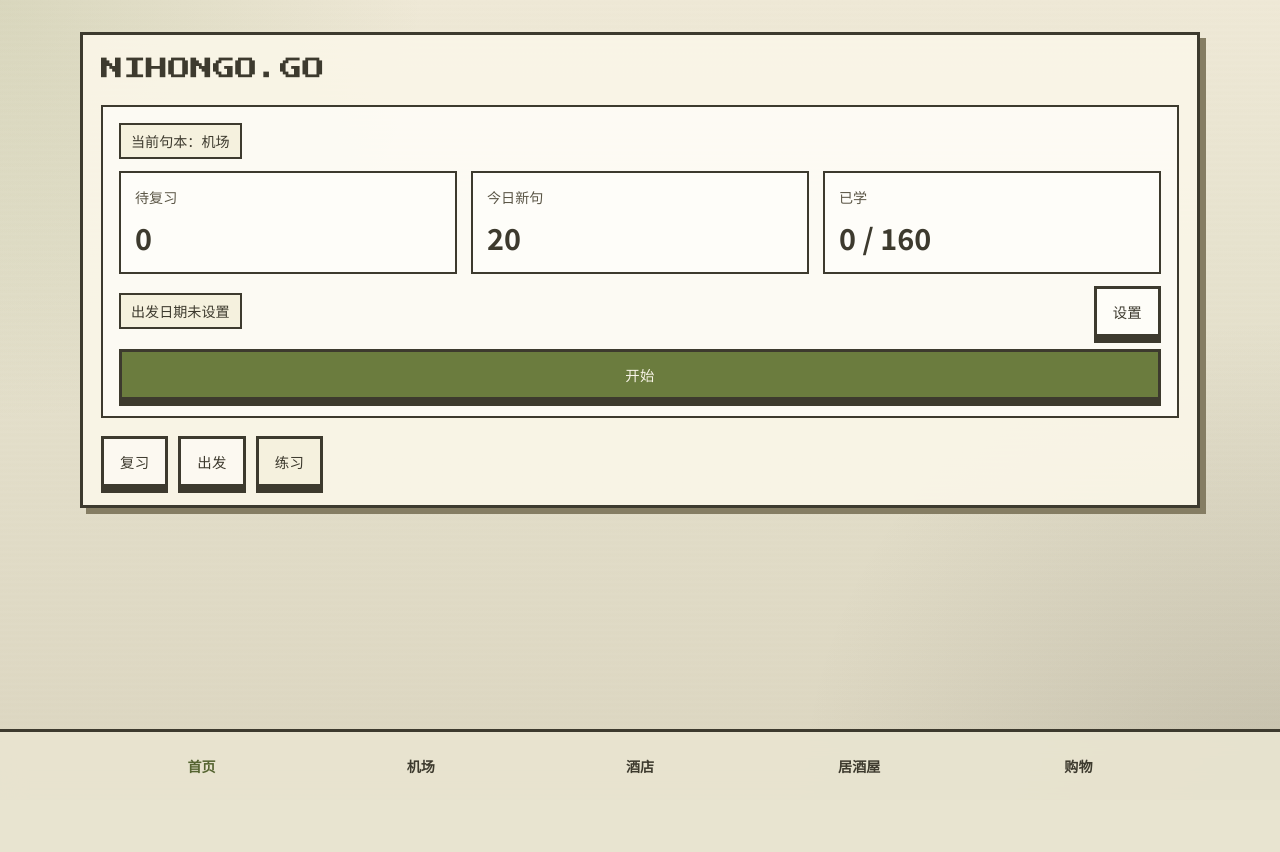
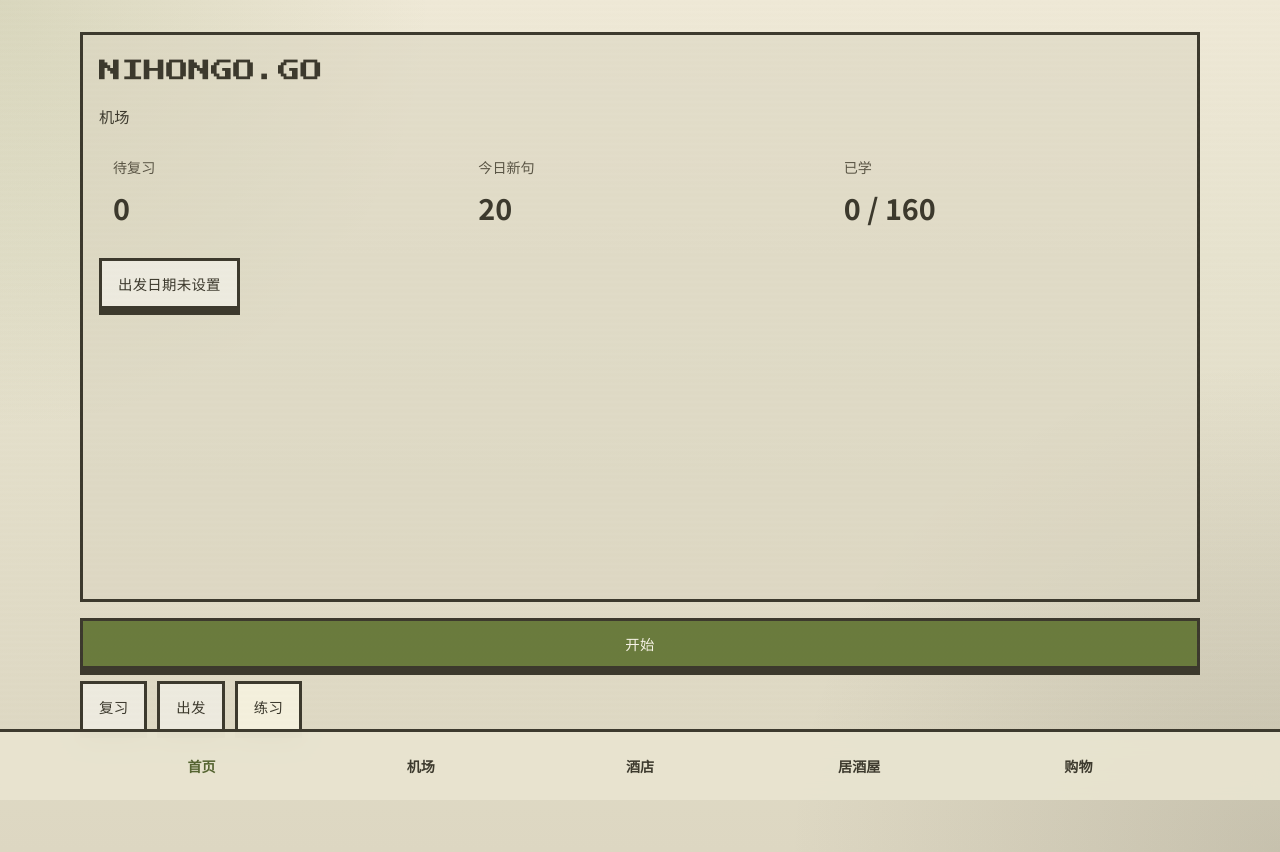
Before and after one commit to bebop-m/japan, a Next.js app: page / in a window 1280 px wide. Before the commit the page ends 800 px from the top, so only its background shows below. Built offline with nearby package versions, Linux system fonts and the light colour scheme.

Commit message:
Batch 3 — 首页真掌机化

```diff
--- a/src/app/departure/page.tsx
+++ b/src/app/departure/page.tsx
@@ -5,11 +5,7 @@ import { getAllPhraseCards, getAllWordCards, getSceneSummaries } from "@/lib/con
 export default function DeparturePage() {
   return (
     <div className="page-stack">
-      <PixelHeading
-        kicker="出发模式"
-        title="出发前只冲刺最需要带走的句子。"
-        description="这里不是全库随机练习，而是收藏句、核心句和近期高错句的临行冲刺。"
-      />
+      <PixelHeading kicker="出发" title="临行冲刺" />
       <DepartureSession
         scenes={getSceneSummaries()}
         phraseCards={getAllPhraseCards()}
--- a/src/app/globals.css
+++ b/src/app/globals.css
@@ -68,7 +68,6 @@ main {
   position: relative;
   border: 3px solid var(--border);
   background: var(--panel);
-  box-shadow: 6px 6px 0 0 var(--shadow);
   padding: 18px;
 }
 
@@ -201,9 +200,7 @@ main {
 }
 
 .stat-box {
-  border: 2px solid var(--border);
   padding: 14px;
-  background: rgba(255, 255, 255, 0.48);
 }
 
 .stat-label {
@@ -218,6 +215,28 @@ main {
   display: block;
   font-size: clamp(1.2rem, 3vw, 1.8rem);
   font-weight: 700;
+}
+
+.gameboy-layout {
+  display: flex;
+  flex-direction: column;
+  min-height: calc(100vh - 100px);
+}
+
+.gameboy-screen {
+  flex: 1;
+  padding: 20px 16px 24px;
+  border: 3px solid var(--border);
+  background: rgba(220, 216, 196, 0.55);
+  display: flex;
+  flex-direction: column;
+  gap: 16px;
+}
+
+.gameboy-controls {
+  padding: 16px 0 0;
+  display: grid;
+  gap: 12px;
 }
 
 .scene-grid {
--- a/src/app/offline/page.tsx
+++ b/src/app/offline/page.tsx
@@ -7,7 +7,6 @@ export default function OfflinePage() {
       <PixelHeading
         kicker="Offline Fallback"
         title="Network lost, shell kept."
-        description="PWA 已配置离线兜底页。正式阶段会在缓存策略稳定后继续补全细节。"
       />
       <PixelCard>
         <p className="muted" style={{ margin: 0 }}>
--- a/src/app/practice/page.tsx
+++ b/src/app/practice/page.tsx
@@ -5,11 +5,7 @@ import { getAllPhraseCards, getAllWordCards, getSceneSummaries } from "@/lib/con
 export default function PracticePage() {
   return (
     <div className="page-stack">
-      <PixelHeading
-        kicker="练习模式"
-        title="用全场景随机抽题拉高输出速度。"
-        description="这里是速度训练场：对已学句子做严格匹配，答错自动重练，但不改 SRS 间隔。"
-      />
+      <PixelHeading kicker="练习" title="速度训练" />
       <PracticeSession
         scenes={getSceneSummaries()}
         phraseCards={getAllPhraseCards()}
--- a/src/app/scene/[sceneId]/lesson/[lessonId]/page.tsx
+++ b/src/app/scene/[sceneId]/lesson/[lessonId]/page.tsx
@@ -46,7 +46,6 @@ export default function LessonPage({ params }: LessonPageProps) {
       <PixelHeading
         kicker={`${sceneNameMap[sceneId]} / ${lesson.code}`}
         title={lesson.title}
-        description={lesson.overview}
       />
 
       <PixelCard soft>
--- a/src/app/settings/page.tsx
+++ b/src/app/settings/page.tsx
@@ -4,11 +4,7 @@ import { SettingsPanel } from "@/components/settings-panel";
 export default function SettingsPage() {
   return (
     <div className="page-stack">
-      <PixelHeading
-        kicker="SETTINGS"
-        title="设置与备份"
-        description="设置出发日期、导出或导入学习记录，并进入诊断工具。"
-      />
+      <PixelHeading kicker="SETTINGS" title="设置与备份" />
       <SettingsPanel />
     </div>
   );
--- a/src/app/speech-lab/page.tsx
+++ b/src/app/speech-lab/page.tsx
@@ -9,7 +9,6 @@ export default function SpeechLabPage() {
       <PixelHeading
         kicker="iOS 发音测试台"
         title="语音路径测试"
-        description="验证麦克风权限、录音格式、Azure评分在生产前正常工作。"
       />
 
       <div className="two-column">
--- a/src/components/dashboard-shell.tsx
+++ b/src/components/dashboard-shell.tsx
@@ -2,7 +2,6 @@
 
 import { useMemo } from "react";
 import { PixelButton } from "@/components/pixel-button";
-import { PixelCard } from "@/components/pixel-card";
 import { getScene } from "@/lib/content";
 import {
   getCurrentBookSceneId,
@@ -39,18 +38,6 @@ interface DashboardAction {
   href: string;
   label: string;
   variant: "secondary" | "ghost";
-}
-
-function getToneBadgeClass(tone: "neutral" | "success" | "danger") {
-  if (tone === "success") {
-    return "badge success";
-  }
-
-  if (tone === "danger") {
-    return "badge danger";
-  }
-
-  return "badge";
 }
 
 function getCountdownLabel(countdown: ReturnType<typeof resolveDepartureCountdown>) {
@@ -103,7 +90,6 @@ export function DashboardShell({ scenes }: DashboardShellProps) {
     departureReadyCount
   });
   const countdownLabel = getCountdownLabel(countdown);
-  const countdownBadgeClass = getToneBadgeClass(countdown.tone);
   const primaryAction = resolvePrimaryAction({
     countdown,
     dueReviewCount,
@@ -133,17 +119,19 @@ export function DashboardShell({ scenes }: DashboardShellProps) {
 
   if (completion.isCurriculumComplete) {
     return (
-      <div className="page-stack">
-        <PixelCard>
-          <div className="hero">
+      <div className="gameboy-layout">
+        <div className="gameboy-screen">
           <div className="hero-title">
             <span className="display">NIHONGO.GO</span>
           </div>
-            <div className="summary-box">
-              <div className="page-stack" style={{ gap: 12 }}>
-                <div className="meta-row" style={{ justifyContent: "space-between", alignItems: "center" }}>
-                  <span className="badge success">全部通关</span>
+
+          <div className="meta-row" style={{ alignItems: "center", gap: 12 }}>
+            <span style={{ fontFamily: "var(--font-body)", fontSize: "0.95rem" }}>全部通关</span>
+            {spotlightCount > 0 ? (
+              <span className="badge danger">回炉 {spotlightCount}</span>
+            ) : null}
           </div>
+
           <div className="stat-grid">
             <div className="stat-box">
               <span className="stat-label">场景</span>
@@ -164,25 +152,18 @@ export function DashboardShell({ scenes }: DashboardShellProps) {
               </strong>
             </div>
           </div>
-                <div className="meta-row" style={{ justifyContent: "space-between", alignItems: "center" }}>
-                  <span className={countdownBadgeClass}>{countdownLabel}</span>
+
+          <div>
             <PixelButton href="/settings" variant="ghost">
-                    设置
+              {countdownLabel}
             </PixelButton>
           </div>
+        </div>
+
+        <div className="gameboy-controls">
           <PixelButton href={primaryAction.href} style={{ width: "100%" }}>
             {primaryAction.label}
           </PixelButton>
-              </div>
-            </div>
-            {spotlightCount > 0 ? (
-              <div className="meta-row" style={{ justifyContent: "space-between", alignItems: "center" }}>
-                <span className="badge danger">重点巩固 {spotlightCount}</span>
-                <PixelButton href="/review?focus=1" variant="secondary">
-                  回炉
-                </PixelButton>
-              </div>
-            ) : null}
           <div className="split-actions">
             {actionButtons.map((action) => (
               <PixelButton key={action.href} href={action.href} variant={action.variant}>
@@ -191,23 +172,26 @@ export function DashboardShell({ scenes }: DashboardShellProps) {
             ))}
           </div>
         </div>
-        </PixelCard>
       </div>
     );
   }
 
   return (
-    <div className="page-stack">
-      <PixelCard>
-        <div className="hero">
+    <div className="gameboy-layout">
+      <div className="gameboy-screen">
         <div className="hero-title">
           <span className="display">NIHONGO.GO</span>
         </div>
-          <div className="summary-box">
-            <div className="page-stack" style={{ gap: 12 }}>
-              <div className="meta-row" style={{ justifyContent: "space-between", alignItems: "center" }}>
-                <span className="badge">当前句本：{currentBookLabel}</span>
+
+        <div className="meta-row" style={{ alignItems: "center", gap: 12 }}>
+          <span style={{ fontFamily: "var(--font-body)", fontSize: "0.95rem" }}>
+            {currentBookLabel}
+          </span>
+          {spotlightCount > 0 ? (
+            <span className="badge danger">回炉 {spotlightCount}</span>
+          ) : null}
         </div>
+
         <div className="stat-grid">
           <div className="stat-box">
             <span className="stat-label">待复习</span>
@@ -224,25 +208,18 @@ export function DashboardShell({ scenes }: DashboardShellProps) {
             </strong>
           </div>
         </div>
-              <div className="meta-row" style={{ justifyContent: "space-between", alignItems: "center" }}>
-                <span className={countdownBadgeClass}>{countdownLabel}</span>
+
+        <div>
           <PixelButton href="/settings" variant="ghost">
-                  设置
+            {countdownLabel}
           </PixelButton>
         </div>
+      </div>
+
+      <div className="gameboy-controls">
         <PixelButton href={currentBookHref} style={{ width: "100%" }}>
           {currentBookStarted ? "继续" : "开始"}
         </PixelButton>
-            </div>
-          </div>
-          {spotlightCount > 0 ? (
-            <div className="meta-row" style={{ justifyContent: "space-between", alignItems: "center" }}>
-              <span className="badge danger">重点巩固 {spotlightCount}</span>
-              <PixelButton href="/review?focus=1" variant="secondary">
-                回炉
-              </PixelButton>
-            </div>
-          ) : null}
         <div className="split-actions">
           {actionButtons.map((action) => (
             <PixelButton key={action.href} href={action.href} variant={action.variant}>
@@ -251,7 +228,6 @@ export function DashboardShell({ scenes }: DashboardShellProps) {
           ))}
         </div>
       </div>
-      </PixelCard>
     </div>
   );
 }
```
Also changed, not shown: src/app/review/page.tsx (+2 -7 lines), src/components/scene-book-panel.tsx (+3 -5 lines), public/fallback-ejVW7Se2dAGFeX8EKNvOy.js (renamed from public/fallback-yWxDtlojbTQqKl7XV6L3b.js). Lines whose indentation alone changed are shown as unchanged.
